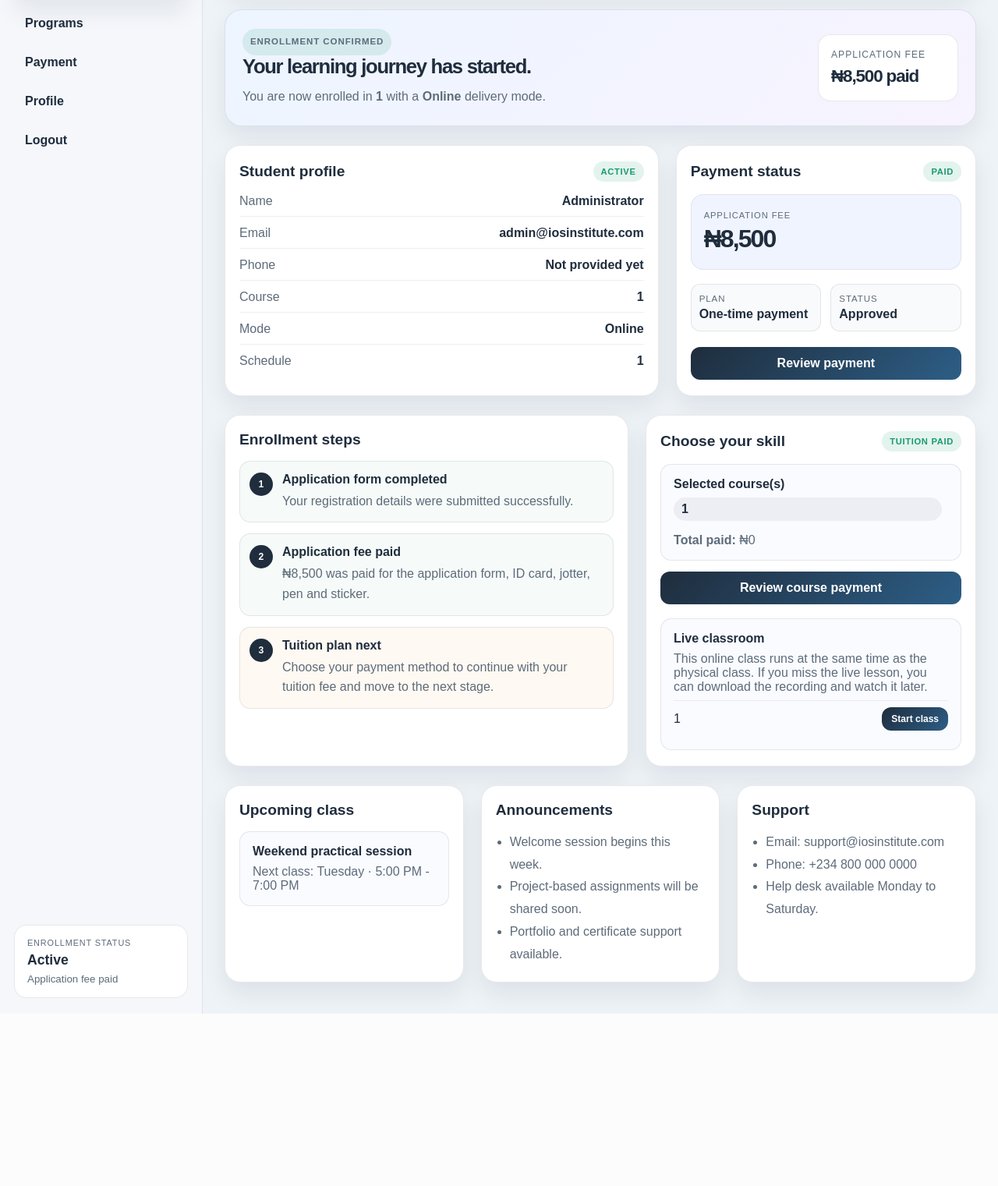
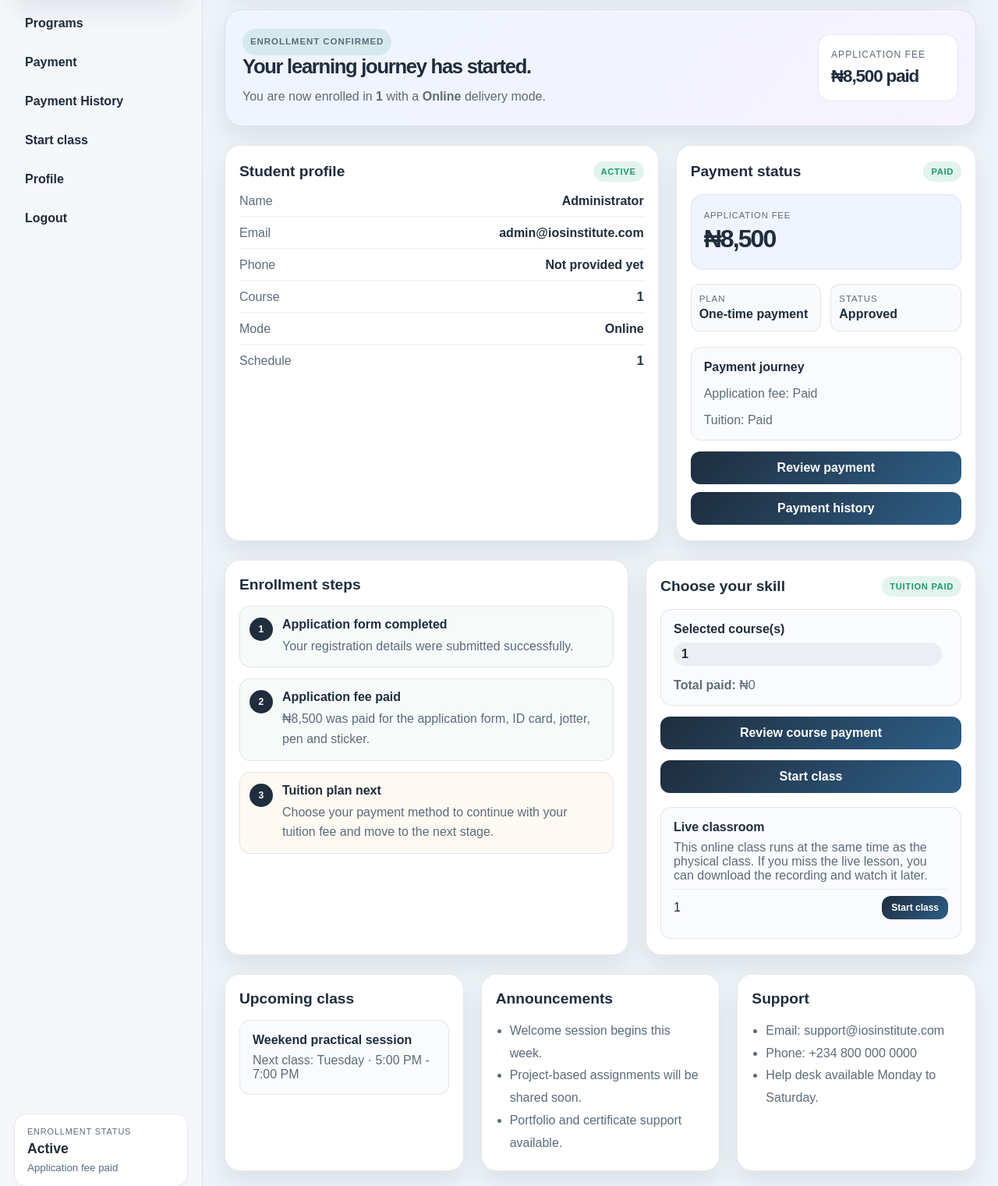
Before and after one commit to asunkemuhammed-oss/IOSInstitute, a Flask app: page /tech-skills-dashboard in a window 1280 px wide. Shown: the part 153-1674 px from the top of the page at 78% size. Before the commit the page ends 1453 px from the top, so only its background shows below. Run offline with Flask 3, Linux system fonts and the light colour scheme; the visitor is signed in with stand-in values (Sample User, id 1); data comes from the database, SQL or seed files in the repository.

Commit message:
Finalize Tech portal flow and dashboard gating

```diff
--- a/app.py
+++ b/app.py
@@ -1020,7 +1020,7 @@ def login():
         if user["role"] in {"student", "client"}:
             course = row_value(user, "course")
             learning_mode = row_value(user, "learning_mode")
-            if course and learning_mode:
+            if course or learning_mode:
                 if session.get("tech_payment_status") == "paid" or tech_application_fee_paid(user):
                     return redirect(url_for("tech_skills_dashboard"))
                 return redirect(url_for("tech_payment"))
@@ -1084,6 +1084,11 @@ def dashboard():
 
     if user["role"] == "admin":
         return redirect(url_for("admin_dashboard"))
+
+    if user["role"] in {"student", "client"} and (row_value(user, "course") or row_value(user, "learning_mode")):
+        if tech_application_fee_paid(user):
+            return redirect(url_for("tech_skills_dashboard"))
+        return redirect(url_for("tech_payment"))
 
     requests = []
     if user["role"] == "student":
--- a/templates/tech_skill_dashboard.html
+++ b/templates/tech_skill_dashboard.html
@@ -524,6 +524,10 @@
           <a class="active" href="/tech-skills-dashboard">Home</a>
           <a href="/tech-skillup">Programs</a>
           <a href="/tech-payment">Payment</a>
+          <a href="/tech-payment">Payment History</a>
+          {% if course_payment_status and selected_mode and selected_mode.lower() in ['online', 'hybrid'] and selected_courses %}
+            <a href="/start-course/{{ selected_courses[0]|urlencode }}">Start class</a>
+          {% endif %}
           <a href="/profile">Profile</a>
           <a href="/logout">Logout</a>
         </nav>
@@ -607,7 +611,13 @@
                 <strong>Approved</strong>
               </div>
             </div>
-            <a class="primary-btn" href="/tech-payment">Review payment</a>
+            <div class="mini-box" style="margin-bottom: 14px;">
+              <strong>Payment journey</strong>
+              <p style="margin: 8px 0 0; color: var(--muted);">Application fee: {{ 'Paid' if user['payment_mode'] in ['single', 'split'] or session.get('tech_payment_status') == 'paid' else 'Pending' }}</p>
+              <p style="margin: 8px 0 0; color: var(--muted);">Tuition: {{ 'Paid' if course_payment_status else 'Pending' }}</p>
+            </div>
+            <a class="primary-btn" href="/tech-payment" style="margin-bottom: 10px;">Review payment</a>
+            <a class="primary-btn" href="/tech-payment">Payment history</a>
           </article>
         </section>
 
@@ -666,6 +676,11 @@
               <div style="margin-top: 14px;">
                 <a class="primary-btn" href="/tech-course-payment">Review course payment</a>
               </div>
+              {% if selected_mode and selected_mode.lower() in ['online', 'hybrid'] and selected_courses %}
+                <div style="margin-top: 14px;">
+                  <a class="primary-btn" href="/start-course/{{ selected_courses[0]|urlencode }}">Start class</a>
+                </div>
+              {% endif %}
             {% else %}
               <form method="post" action="/tech-course-payment" class="skill-form">
                 <label>Select course(s)</label>
```
